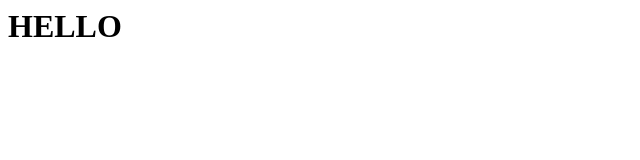
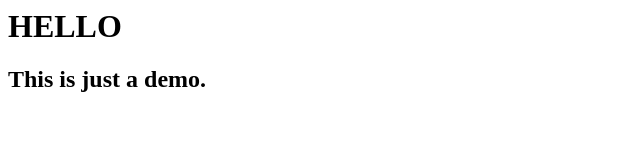
Before and after one commit to emaffaq/demo-repo, a plain HTML site: page index.html in a window 1280 px wide. Shown: the whole page, without its empty margins (0-640 px from the left). Drawn offline with Linux system fonts and the light colour scheme.

Commit message:
Add files via upload

```diff
--- a/index.html
+++ b/index.html
@@ -1 +1,2 @@
 <h1>HELLO</h1>
+<h2>This is just a demo.</h2>
```
